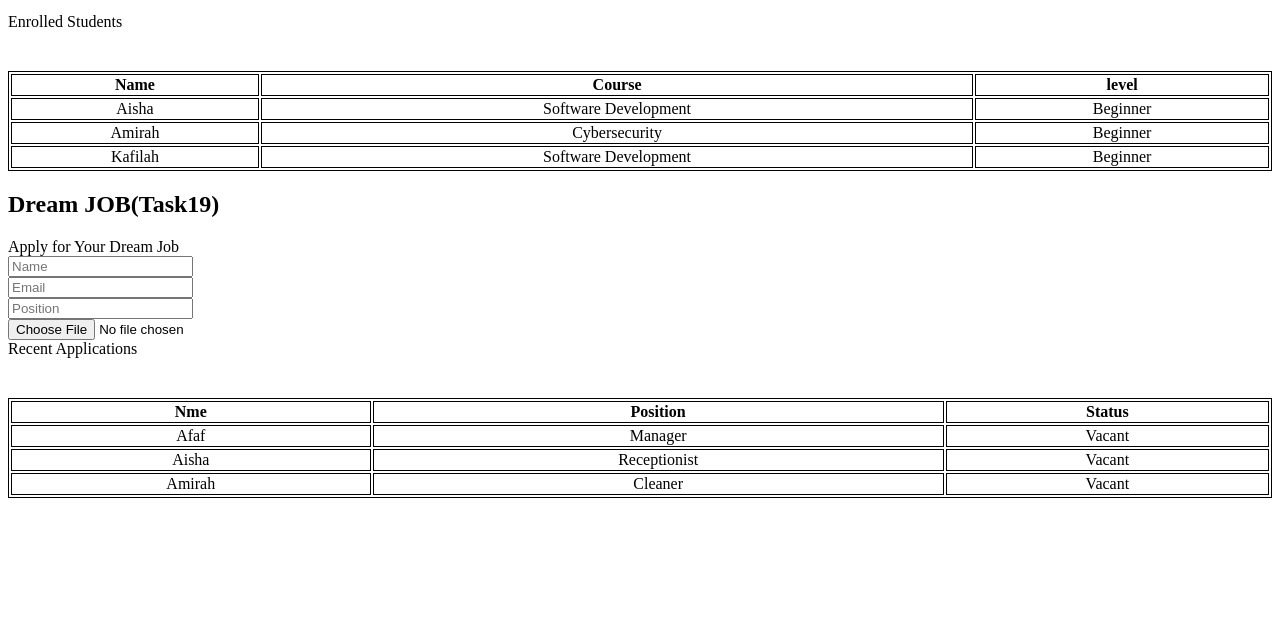
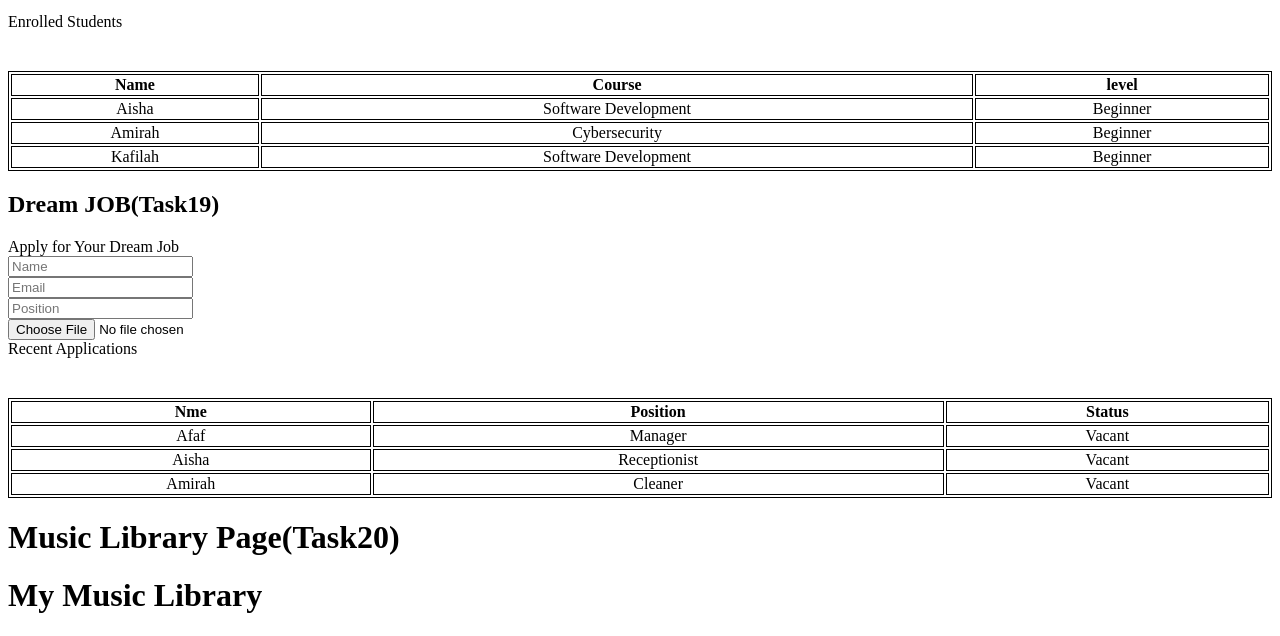
Before and after one commit to afafadeife1-code/sample_class, a plain HTML site: page companyhomepage.htm in a window 1280 px wide. Shown: the part 10646-11282 px from the top of the page. Before the commit the page ends 11152 px from the top, so only its background shows below. Drawn offline with Linux system fonts and the light colour scheme.

Commit message:
third commit

```diff
--- a/companyhomepage.htm
+++ b/companyhomepage.htm
@@ -725,5 +725,9 @@
         </tbody>
       </table>
     </section>
+
+      <h1>Music Library Page(Task20)</h1>
+      <h1>My Music Library</h1>
+
   </body>
 </html>
```
